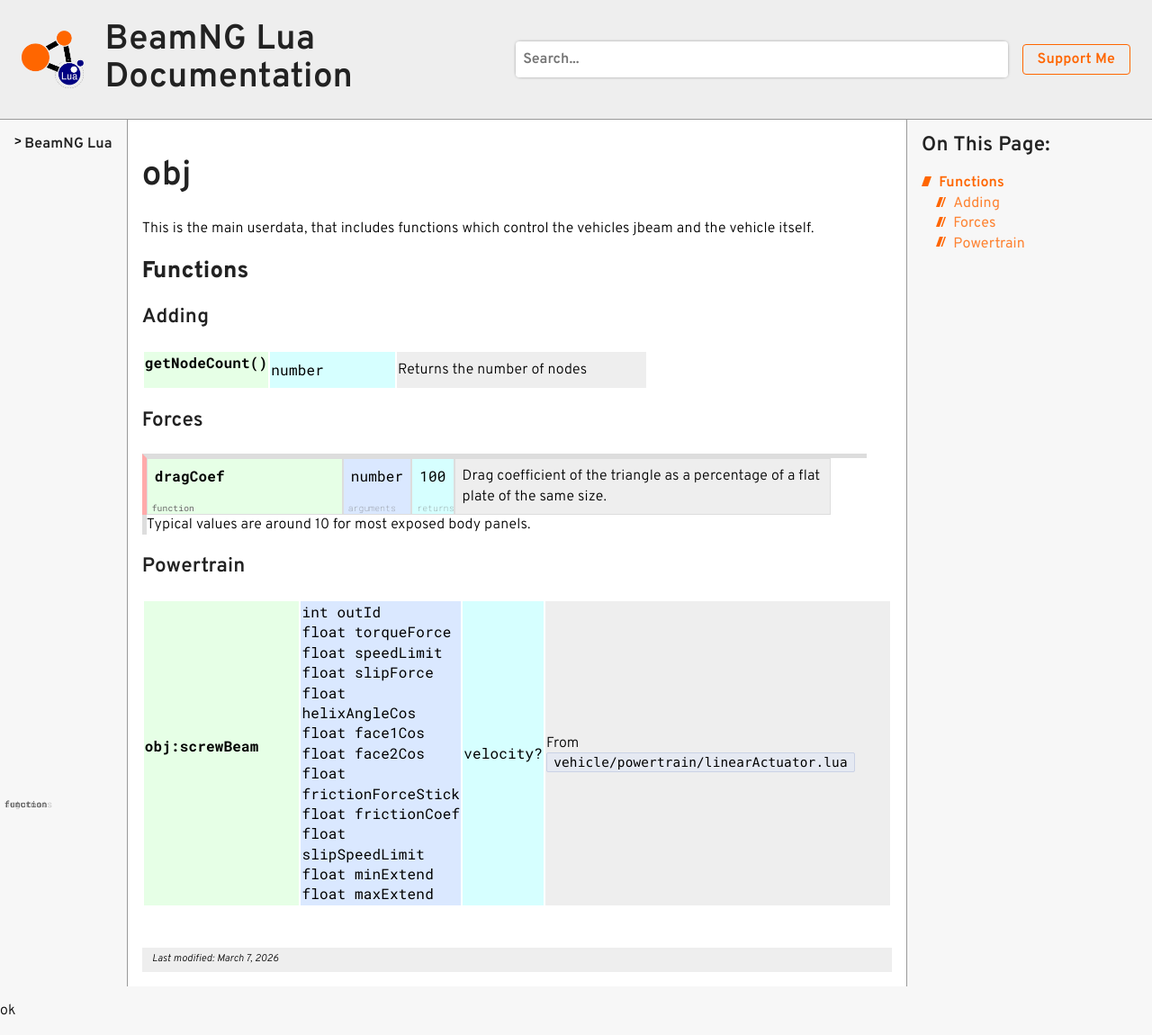
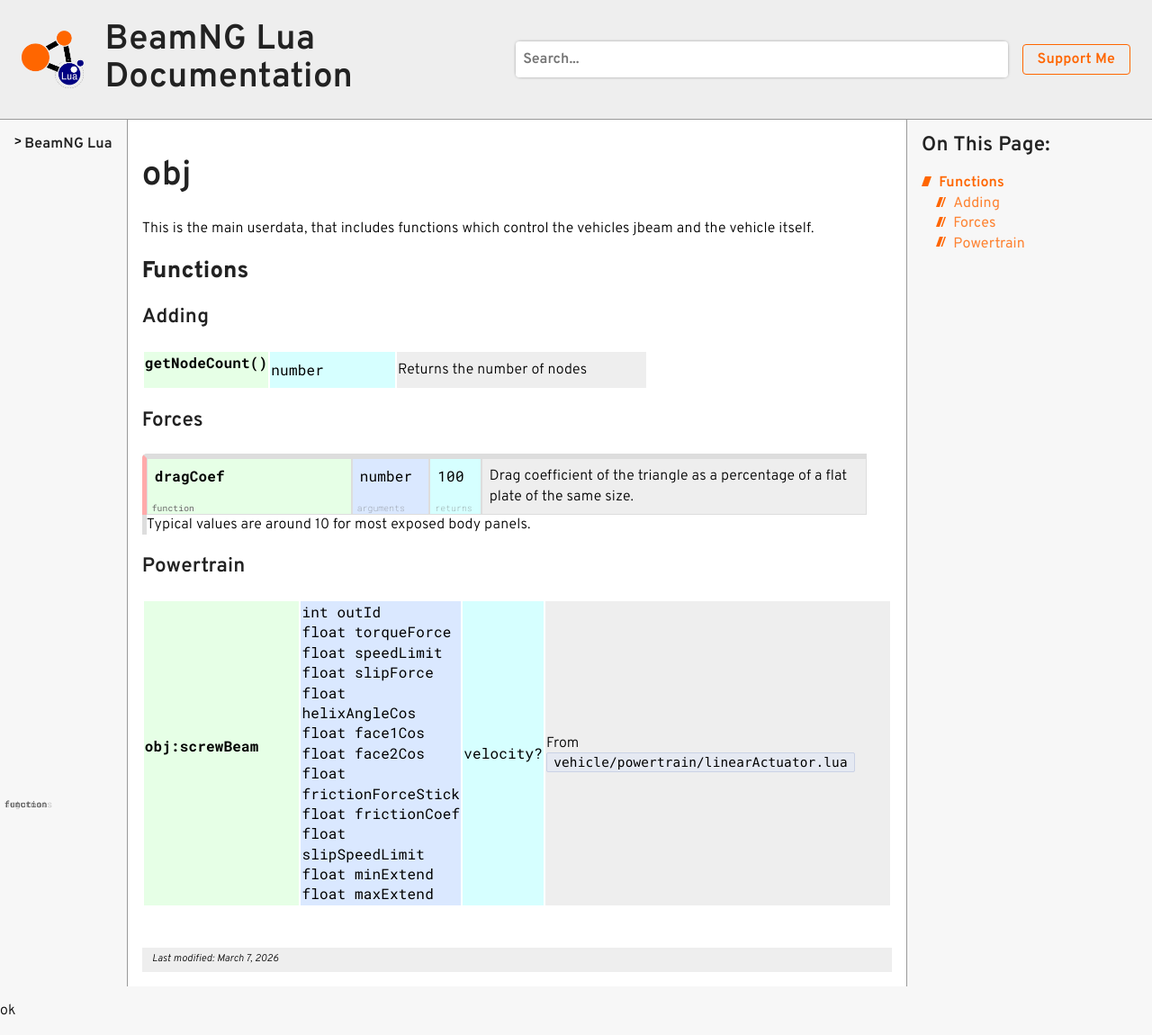
Before and after one commit to E32k/e32k.github.io, a Jekyll site: the page built from beamng/lua/vehicle/obj.md, in a window 1280 px wide. Shown: the whole page at 90% size. Built offline with Jekyll 4.4.1, drawn with Linux system fonts in a browser that asks for light colours.

Commit message:
flexbox stuff

```diff
--- a/assets/style.css
+++ b/assets/style.css
@@ -434,12 +434,13 @@ MARK: Function API Table
   border-collapse: collapse;
   margin: 0 auto 1em auto;
   width: 100%;
-  max-width: 1000px;
+  max-width: 2000px;
 }
 
 .headerRow {
   border-left: 5px solid #ffaaaa;
   border-top: 5px solid #ddd;
+  border-top-left-radius: 5px;
   display: inline-flex;
 }
 
@@ -448,6 +449,11 @@ MARK: Function API Table
   border: 1px solid #ddd;
   padding: 0.5em;
   position: relative;
+}
+
+.func, .args,
+.rets, .desc {
+  flex-grow: 1;
 }
 
 /* function name */
```
